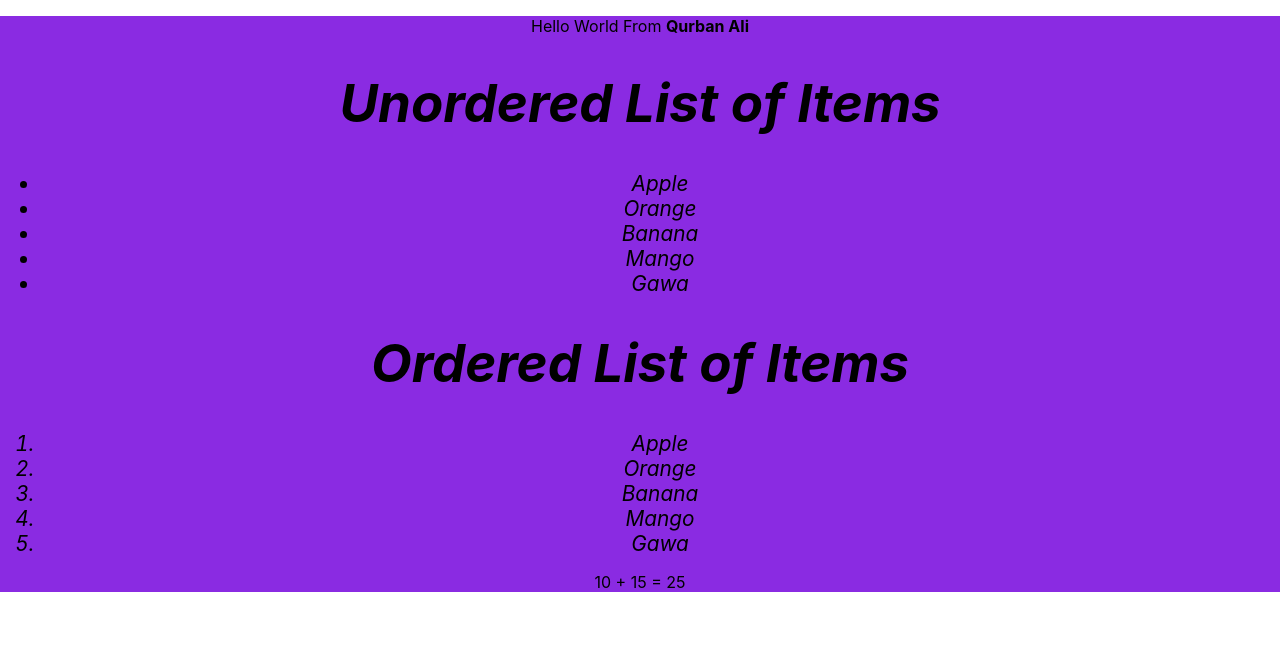
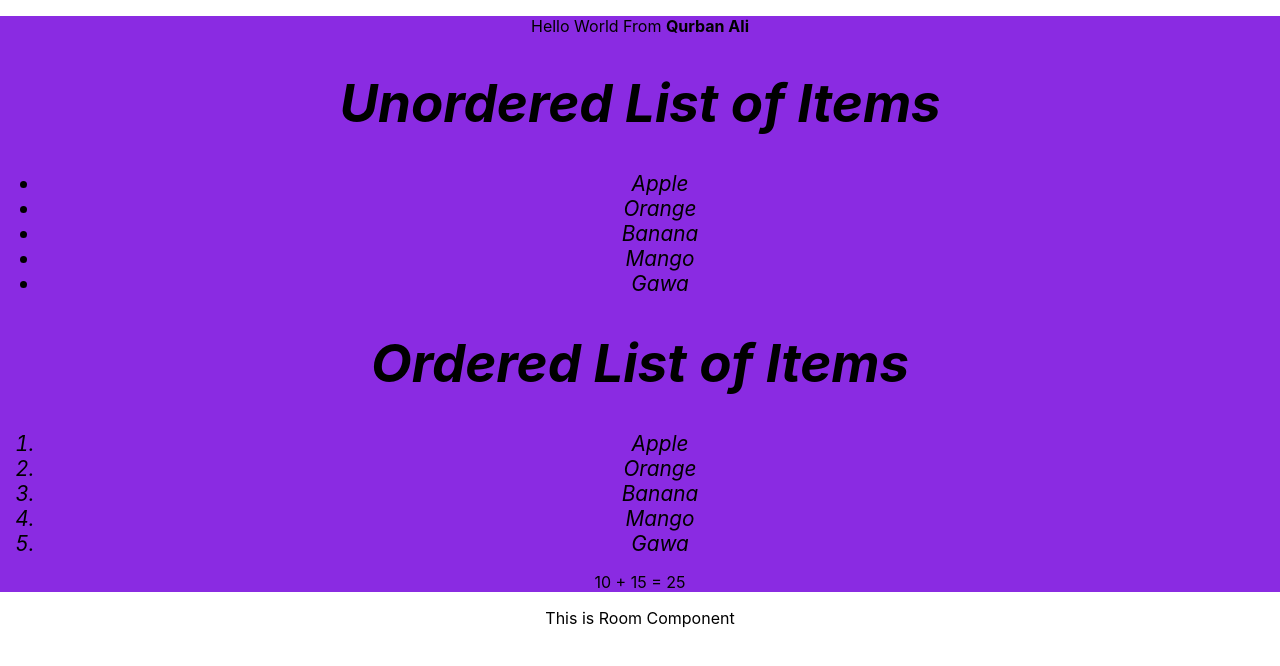
Before and after one commit to QurbanGujjar/myclass03, a React (Create React App) app: page / in a window 1280 px wide. Shown: the top 666 px of the page. Built offline with nearby package versions, Linux system fonts and the light colour scheme.

Commit message:
Create Room component

```diff
--- a/src/App.js
+++ b/src/App.js
@@ -1,11 +1,13 @@
 //import logo from './logo.svg';
 import './App.css';
 import Hello from './components/Hello'
+import Room from './components/Room'
 
 function App() {
   return (
     <div className="App">
       <Hello name ='Qurban Ali'/>
+      <Room/>
 
     </div>
   );
--- /dev/null
+++ b/src/components/Room.js
@@ -0,0 +1,13 @@
+import React from 'react';
+
+function Room() {
+
+        return (
+            <div>
+                This is Room Component
+            </div>
+        );
+
+}
+
+export default Room
```
Also changed, not shown: 1 other file (tests, documents, lock files or other folders).
